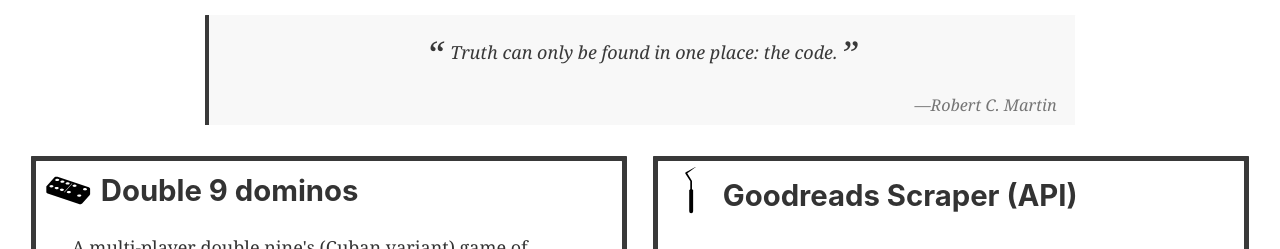
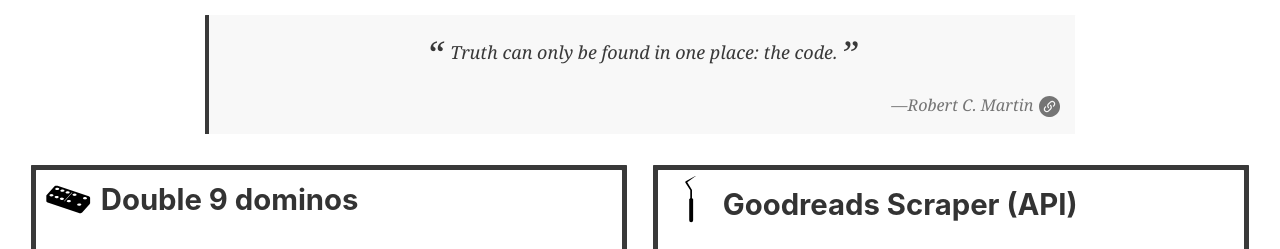
Before and after one commit to pseudoralph/www, a Gatsby site: page /code in a window 1280 px wide. Shown: the part 84-333 px from the top of the page. Built offline with nearby package versions, Linux system fonts and the light colour scheme; Gatsby itself is replaced by a stand-in of ours.

Commit message:
change attribution ahref from quote to link icon

```diff
--- a/src/components/randomQuote.js
+++ b/src/components/randomQuote.js
@@ -1,5 +1,6 @@
 import React from 'react';
 import quotesDB from '../db/quotesDB';
+import { link } from '../images/ui';
 
 const RandomQuote = () => {
   const filteredQuotes = quotesDB.filter(x => x.quote.length <= 85);
@@ -7,14 +8,18 @@ const RandomQuote = () => {
 
   return (
     <div className="code-box-quote">
+      <p>{filteredQuotes[quoteId].quote}</p>
+
+      <p id="quote-author">
+        {filteredQuotes[quoteId].author}
         <a
           href={filteredQuotes[quoteId].url}
           target="_blank"
           rel="noopener noreferrer"
         >
-        <p>{filteredQuotes[quoteId].quote}</p>
+          <img src={link} alt="" />
         </a>
-      <p id="quote-author">{filteredQuotes[quoteId].author}</p>
+      </p>
     </div>
   );
 };
--- a/src/images/ui/index.js
+++ b/src/images/ui/index.js
@@ -4,5 +4,6 @@ import linkedin from './linkedin-logo.svg';
 import github from './github-logo.svg';
 import code from './code.svg';
 import web from './web.svg';
+import link from './link.svg';
 
-export { menuBarIcon, closeButtonIcon, linkedin, github, code, web };
+export { menuBarIcon, closeButtonIcon, linkedin, github, code, web, link };
--- a/src/style/content.css
+++ b/src/style/content.css
@@ -67,7 +67,7 @@
   text-align: center;
   width: calc(80% - 7em);
   display: table;
-  padding: 1em 1em 0;
+  padding: 1em 0.5em 0.5em;
   margin: 0 auto 1em;
   color: var(--black-text);
   line-height: 2.2em;
@@ -87,6 +87,12 @@
   font-size: 2em;
   line-height: 1em;
   padding-left: 0.1em;
+}
+
+.code-box-quote img {
+  width: 1.33em;
+  margin: 0.33em;
+  vertical-align: middle;
 }
 
 #quote-author {
```
Also changed, not shown: src/images/ui/link.svg (added). Lines whose indentation alone changed are shown as unchanged.
